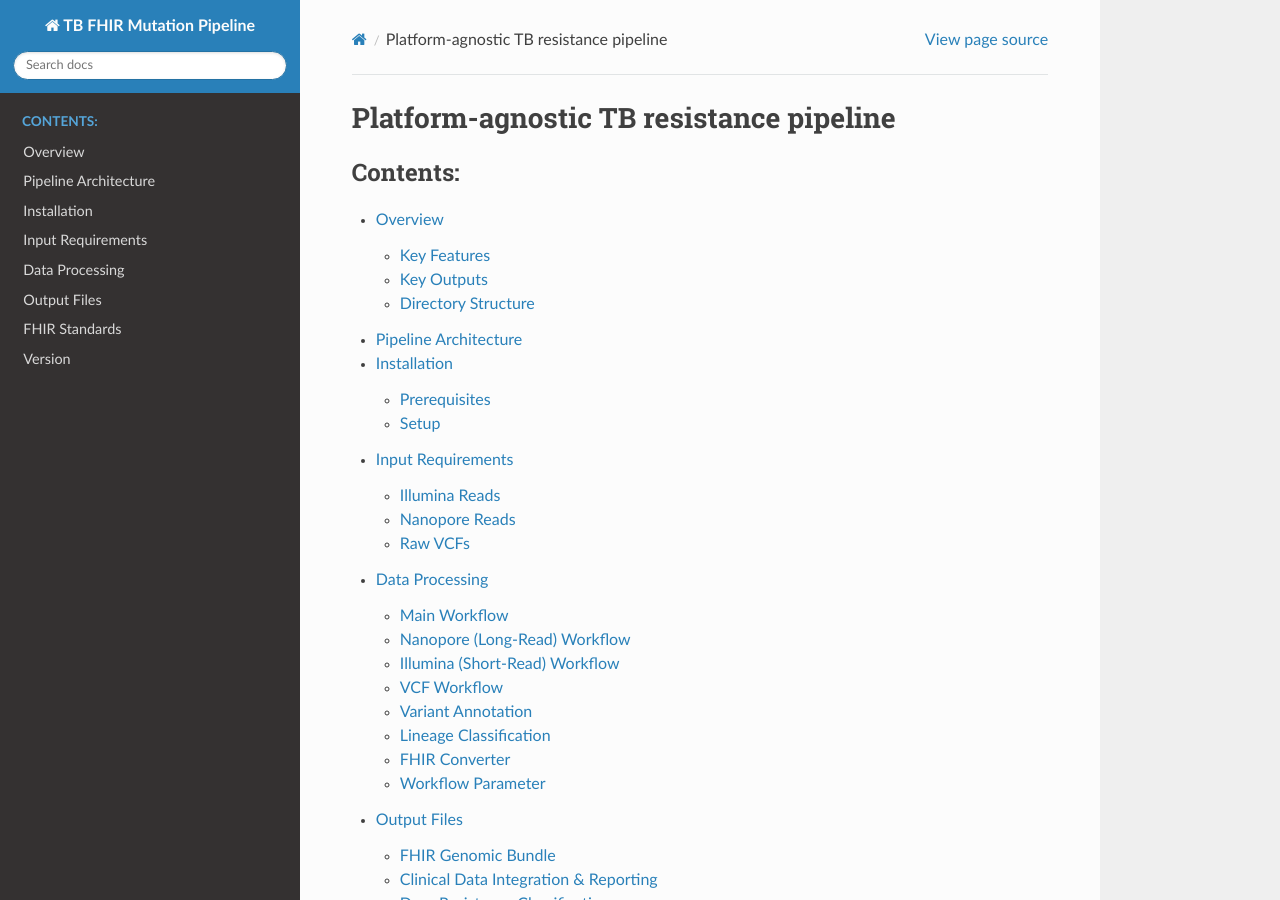
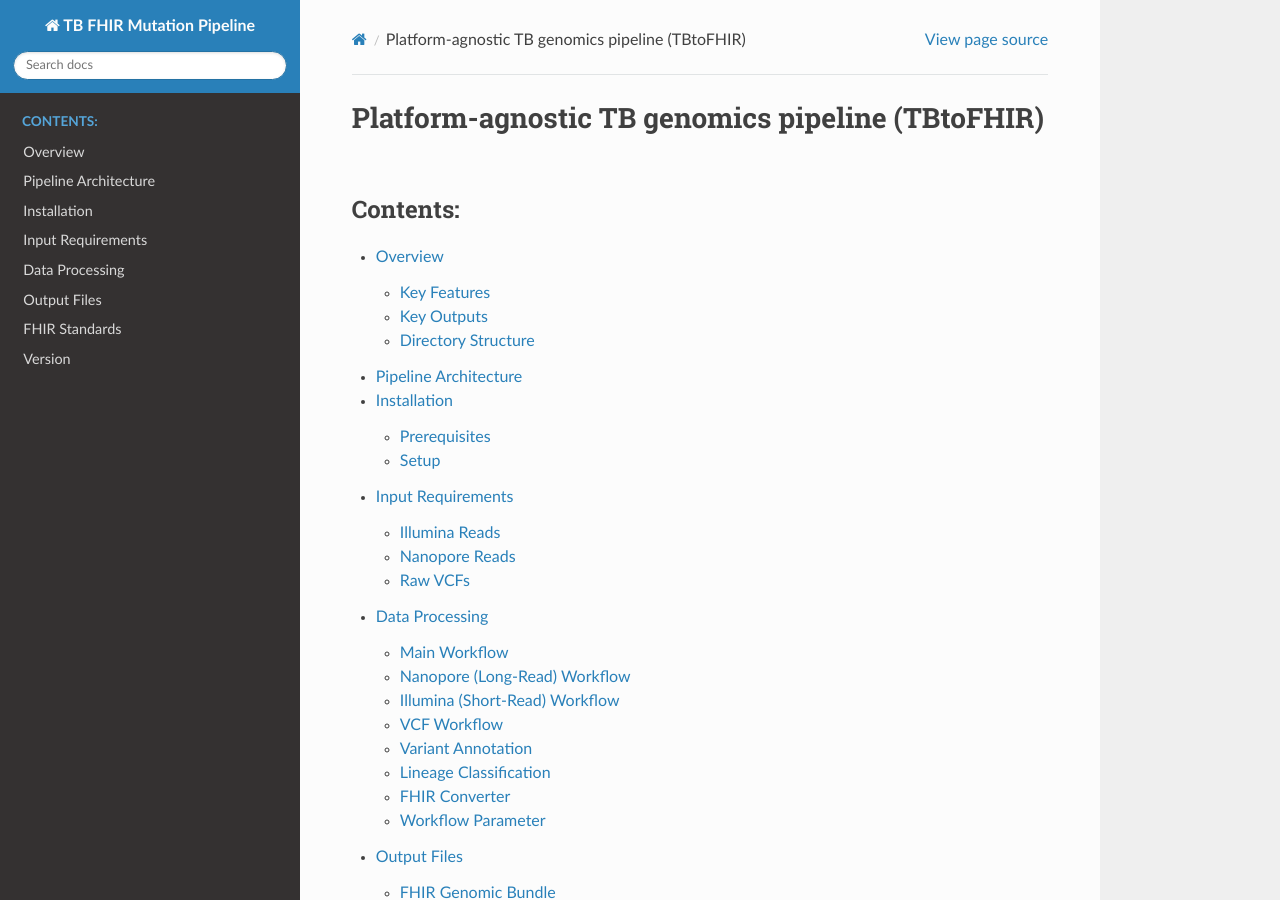
Before and after one commit to robind1/TB-pipeline-docs, a Sphinx documentation site: the page built from docs/source/index.rst, in a window 1280 px wide and 900 px high. Built offline with Sphinx 7.4.7 and the Read the Docs theme 3.1.0, drawn with Linux system fonts in a browser that asks for light colours.

Commit message:
Update index.rst

```diff
--- a/docs/source/index.rst
+++ b/docs/source/index.rst
@@ -1,6 +1,6 @@
 .. TB Mutation Pipeline documentation master file
 
-Platform-agnostic TB resistance pipeline
+Platform-agnostic TB genomics pipeline (TBtoFHIR)
 ==================================
 
 .. toctree::
```
